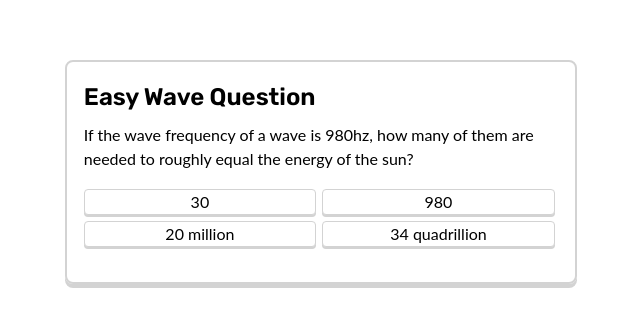
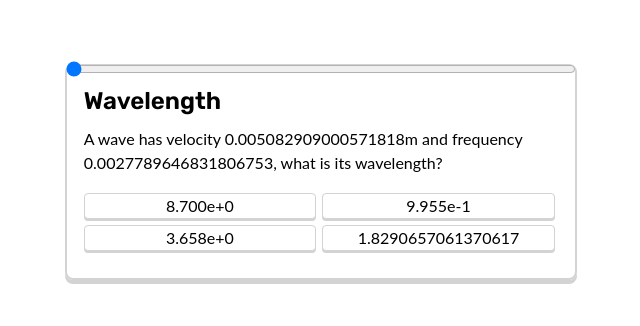
Before and after one commit to rhaskia/scholphysics, a React (Vite) app: page / in a window 1280 px wide. Shown: the part 228-554 px from the top of the page, without its empty margins (319-959 px from the left). Built offline with nearby package versions, Linux system fonts and the light colour scheme.

Commit message:
add multiple question support and progress bar

```diff
--- a/data/example.json
+++ b/data/example.json
@@ -19,6 +19,14 @@
             "valueRanges": [[0.001, 0.01], [0.001, 0.01]],
             "answer": "{0} / {1}",
             "explanation": "You are wrong!!!"
+        },
+        {
+            "title": "Energy Models",
+            "question": "The photoelectric effect and the Bohr model both involve the quantisation of energy.\nName one difference between the two in the use of this concept",
+            "questionType": "input",
+            "valueRanges": [],
+            "answer": "The photoelectric effect deals with the quantisation of energy of light/photons, where Bohr deals with electrons.",
+            "explanation": "You are wrong!!!"
         }
     ]
 }
--- a/src/App.jsx
+++ b/src/App.jsx
@@ -1,18 +1,10 @@
 import './master.css'
-import { Quiz, Question } from './Components/Quiz'
+import { Quiz } from './Components/Quiz'
 
 function App() {
-    const question = new Question(
-        "Easy Wave Question",
-        "If the wave frequency of a wave is 980hz, how many of them are needed to roughly equal the energy of the sun?",
-        ["30", "980", "20 million", "34 quadrillion"],
-        3,
-        "You are wrong!!"
-    );
-
     return (
         <>
-            <Quiz question={question} />
+            <Quiz/>
         </>
     );
 }
--- a/src/CSS/quiz.css
+++ b/src/CSS/quiz.css
@@ -4,6 +4,8 @@
 }
 
 .quiz-card {
+  position: absolute;
+
   width: 40vw;
 
   padding: calc(1vw + 0.5vh);
@@ -29,7 +31,8 @@
   --color: lightgrey;
 }
 
-.quiz-buttons button {
+/* maybe button specific class? */
+.quiz-buttons button, .text-answer-rate button {
   width: calc(50% - 5px);
 
   padding: 0 10px;
@@ -41,7 +44,7 @@
   background: white;
 }
 
-.quiz-buttons button:active {
+.quiz-buttons button:active, .text-answer-rate button:active {
   box-shadow: 0 0 0 0 lightgray;
   transform: translateY(2px);
 }
@@ -54,6 +57,10 @@
 .incorrect {
   background: #ffe8e8 !important;
   --color: #b5382b;
+}
+
+.text-answer-rate {
+    --color: lightgrey;
 }
 
 details p {
@@ -73,3 +80,21 @@ details p {
     margin-top: 0.5vw;
   }
 }
+
+/* Question set progress bar */
+.quiz-progress {
+  width: calc(100% + 2px);
+  height: 8px;
+  margin: 0;
+  position: absolute;
+  top: -1px;
+  border-top-left-radius: 6px;
+  border-top-right-radius: 6px;
+  left: -1px;
+}
+
+.quiz-progress::-webkit-slider-thumb,
+.quiz-progress::-moz-range-thumb,
+.quiz-progress::-ms-thumb {
+    opacity:0;
+}
--- a/src/Components/Quiz.jsx
+++ b/src/Components/Quiz.jsx
@@ -1,4 +1,5 @@
-import { useState } from 'react';
+import { useState, useEffect } from 'react';
+import { generateQuestionSet } from '../Utils/questiongen.js'
 
 export class Question {
     title;
@@ -6,57 +7,48 @@ export class Question {
     answers;
     correctIdx;
     explanation;
+    type;
 
-    constructor(title, question, answers, correctIdx, explanation) {
+    constructor(title, question, answers, correctIdx, explanation, type) {
         this.title = title;
         this.question = question;
         this.answers = answers;
         this.correctIdx = correctIdx;
         this.explanation = explanation;
+        this.type = type;
     }
 }
 
 export const Quiz = (props) =>  {
-    const question = props.question;
+    const questions = generateQuestionSet("waves", 8);
+    const [questionIdx, setQuestionIdx] = useState(0);
+    const [question, setQuestion] = useState(questions[0]);
+
+    // Update question whenever idx changes
+    useEffect(() => {
+        setQuestion(questions[questionIdx])
+    }, [questionIdx])
+
     const [chosen, setChosen] = useState(null);
 
-    function buttonClassName(buttonIdx) {
-        // null is falsy
-        if (chosen === null) { return ""; }
-
-        if (buttonIdx == chosen) {
-            if (chosen == question.correctIdx) {
-                return "correct";
-            } else {
-                return "incorrect";
-            }
-        }
+    function nextQuestion() {
+        setChosen(null);
+        console.log(questionIdx);
+        setQuestionIdx(questionIdx + 1);
     };
 
     return (
         <div className="questions-container flex-c-c">
             <div className="quiz-card flex-dir-column">
+                <input className="quiz-progress" value={questionIdx} max={questions.length} type="range"/>
+
                 <h2 className="rubik-semibold"> {question.title} </h2>
 
                 <p className="lato"> {question.question} </p>
 
-                <div className="quiz-buttons">
-                    {question.answers.map((questionText, buttonIdx) => {
-                        return (
-                            <button
-                                key={buttonIdx}
-                                onClick={() => {  setChosen(buttonIdx) } }
-                                className={`${buttonClassName(buttonIdx)} lato`}>
+                <QuizInput chosen={chosen} setChosen={setChosen} question={question} />
 
-                                {questionText}
-                            </button>
-                        );
-                    })}
-                </div>
-
-                <p>
-                    {chosen}
-                </p>
+                <button className="next-button" hidden={chosen === null} onClick={nextQuestion}>Next Question</button>
 
                 <details hidden={chosen === null}>
                     <summary>Explanation</summary>
@@ -66,3 +58,56 @@ export const Quiz = (props) =>  {
         </div>
     )
 }
+
+const QuizInput = (props) => {
+    let question = props.question;
+    let chosen = props.chosen;
+    const [textAnswer, setTextAnswer] = useState(null);
+
+    function buttonClassName(buttonIdx) {
+        // null is falsy
+        if (chosen === null) { return ""; }
+        // always show correct answer
+        if (buttonIdx == question.correctIdx) { return "correct"; }
+
+        if (buttonIdx == chosen) { return "incorrect"; }
+
+        return "";
+    };
+
+    if (question.type == "input") {
+        return (
+            <div className='quiz-input'>
+            <form hidden={textAnswer != null} onSubmit={(e) => { let d = new FormData(e.target); setTextAnswer(d.entries().next().value[1]); e.preventDefault(); }}>
+                    <input name="answer"/>
+                </form>
+
+                <div className="text-answer-rate" hidden={textAnswer == null}>
+                    Your answer: {textAnswer}
+                    <br></br>
+                    Answer: {question.answers[0]}
+                    <br></br>
+                    <button> Correct </button>
+                    <button> Incorrect </button>
+                </div>
+            </div>
+        );
+    } else {
+        return (
+            <div className="quiz-buttons">
+                {question.answers.map((questionText, buttonIdx) => {
+                    return (
+                        <button
+                            key={buttonIdx}
+                            disabled={chosen != null}
+                            onClick={() => { props.setChosen(buttonIdx) } }
+                            className={`${buttonClassName(buttonIdx)} lato`}>
+
+                            {questionText}
+                        </button>
+                    );
+                })}
+            </div>
+        );
+    }
+}
--- a/src/Utils/questiongen.js
+++ b/src/Utils/questiongen.js
@@ -9,13 +9,11 @@ export function generateQuestion(template) {
     let values = template.valueRanges.map(r => randRange(r[0], r[1]));
     let question = format(template.question, values);
     let answers = [];
-    let correctIdx = 2;
+    let correctIdx = 0;
     let answersAmount = 4;
 
-    console.log(question);
     if (template.questionType == "number") {
         const eq = format(template.answer, values);
-        console.log(eq);
         let answer = eval(eq);
         const randomIndex = Math.floor(Math.random() * answersAmount);
         correctIdx = randomIndex;
@@ -23,13 +21,14 @@ export function generateQuestion(template) {
         for (let i = 0; i < answersAmount; i++) {
             answers[i] = i == randomIndex ? answer : expo(randRange(0, 10), 3);
         }
+    } else if (template.questionType == "input") {
+        answers = [template.answer];
     } else {
         answers = template.answers;
         correctIdx = template.correctIdx;
     }
 
-    console.log(template.title);
-    return new Question(template.title, question, answers, correctIdx, template.explanation);
+    return new Question(template.title, question, answers, correctIdx, template.explanation, template.questionType);
 }
 
 export function generateQuestionSet(topic, amount) {
@@ -43,6 +42,8 @@ export function generateQuestionSet(topic, amount) {
 
     return questions;
 }
+
+export default generateQuestionSet;
 
 function randRange(min, max) {
   return Math.random() * (max - min) + min;
```
